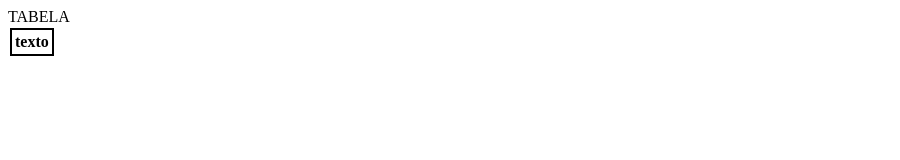
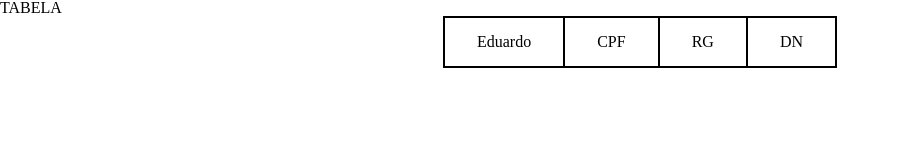
Before and after one commit to DuDSTOPIA/Utilidades, a plain HTML site: page index.html in a window 1280 px wide. Shown: the whole page, without its empty margins (0-900 px from the left). Drawn offline with Linux system fonts and the light colour scheme.

Commit message:
começando um projeto de criação de tabelas

```diff
--- a/index.html
+++ b/index.html
@@ -4,6 +4,7 @@
     <meta charset="UTF-8">
     <meta http-equiv="X-UA-Compatible" content="IE=edge">
     <meta name="viewport" content="width=device-width, initial-scale=1.0">
+    <link rel="stylesheet" href="reset.css">
     <link rel="stylesheet" href="style.css">
     <title>Tabela</title>
 </head>
--- /dev/null
+++ b/reset.css
@@ -0,0 +1,48 @@
+/* http://meyerweb.com/eric/tools/css/reset/
+   v2.0 | 20110126
+   License: none (public domain)
+*/
+
+html, body, div, span, applet, object, iframe,
+h1, h2, h3, h4, h5, h6, p, blockquote, pre,
+a, abbr, acronym, address, big, cite, code,
+del, dfn, em, img, ins, kbd, q, s, samp,
+small, strike, strong, sub, sup, tt, var,
+b, u, i, center,
+dl, dt, dd, ol, ul, li,
+fieldset, form, label, legend,
+table, caption, tbody, tfoot, thead, tr, th, td,
+article, aside, canvas, details, embed,
+figure, figcaption, footer, header, hgroup,
+menu, nav, output, ruby, section, summary,
+time, mark, audio, video {
+	margin: 0;
+	padding: 0;
+	border: 0;
+	font-size: 100%;
+	font: inherit;
+	vertical-align: baseline;
+}
+/* HTML5 display-role reset for older browsers */
+article, aside, details, figcaption, figure,
+footer, header, hgroup, menu, nav, section {
+	display: block;
+}
+body {
+	line-height: 1;
+}
+ol, ul {
+	list-style: none;
+}
+blockquote, q {
+	quotes: none;
+}
+blockquote:before, blockquote:after,
+q:before, q:after {
+	content: '';
+	content: none;
+}
+table {
+	border-collapse: collapse;
+	border-spacing: 0;
+}
--- a/tabela.js
+++ b/tabela.js
@@ -1,29 +1,39 @@
-let seletor = document.querySelector('table')
+
+
+tabela('Eduardo', 'CPF', 'RG', 'DN');
+
+
+function tabela(...arguments) {
+
+    //busca o seletor table no DOM//
+    let table = document.querySelector('table');
+
+    // Cria a thead e a tr na table//
+    let thead = document.createElement('thead');
+    let tr = document.createElement('tr')
+
+    thead.appendChild(tr);
+
+    // Repassa a funcao celula para cada item repassado no paramentro arguments//
+    arguments.forEach(celula);
 
 
 
+    function celula(item) {
+        let th = document.createElement('th');
+
+        // estilos da tabela e das celulas
+        table.style.margin = 'auto auto'
+        th.style.border = '2px solid black';
+        th.style.fontSize = '16px';
+        th.style.padding = '1em 2em'
+
+        tr.appendChild(th)
+        th.textContent = item
+        console.log(item)
+    }
 
 
-tabela()
 
-
-function tabela() {
-
-    let table = document.createElement('table');
-    let thead = document.createElement('thead');
-    let tr = document.createElement('tr')
-    let th = document.createElement('th')
-
-    table.style.border = '2px solid black'
-    table.style.fontSize = '16px';
-
-    table.appendChild(thead);
-    thead.appendChild(tr)
-    tr.appendChild(th)
-
-    th.textContent = 'texto'
-
-    seletor.appendChild(table)
-
-    console.log('teste de commit')
+    table.appendChild(thead)
 }
```
